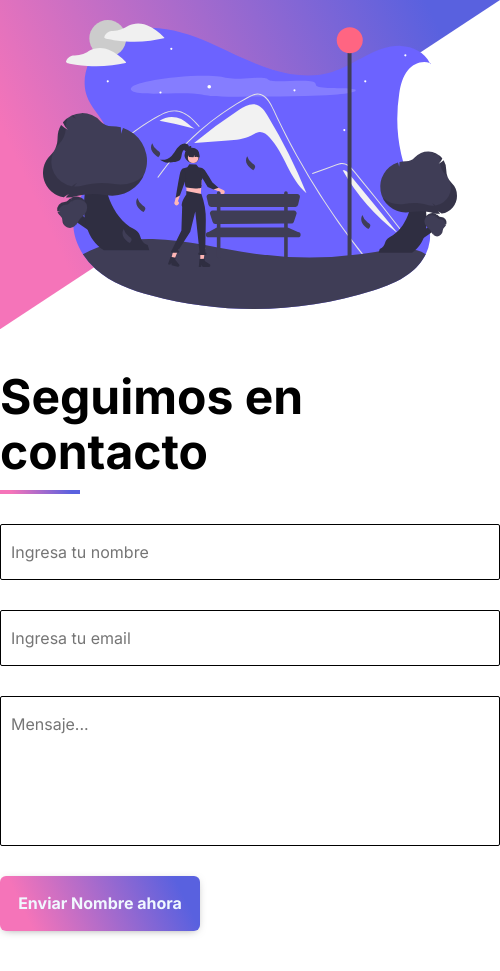
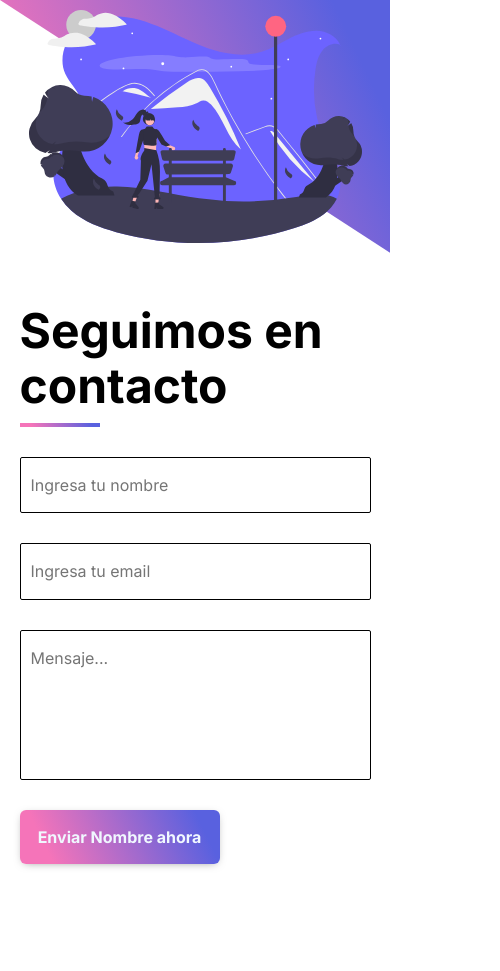
Before and after one commit to mvjimenez17/Formulario-de-Contacto, a plain HTML site: page index.html in a window 390 px wide. Shown: the whole page, 500 px wide, since content can reach past the window. After the commit the page ends 884 px from the top, so only its background shows below. Drawn offline with Linux system fonts and the light colour scheme.

Commit message:
responsive 425

```diff
--- a/estilos.css
+++ b/estilos.css
@@ -131,9 +131,39 @@ body{
         padding: 20px;
     }
 
-    .cntact__img{
+    .contact__img{
         max-width: 400px;
     }
 
 
 }
+
+@media screen  and (max-width: 425px) {
+    :root{
+
+        --contact__columns: 1fr;
+        --contact__rows: max-content 1fr;
+        --clip: polygon(0 0, 100% 100%, 100% 0);
+    }
+
+    .contact__form{
+        grid-column: 1/-1;
+        grid-row: 2/3;
+        padding: 50px 0 20px;
+        width: 90%;
+        min-width: 250px;
+    }
+
+    .contact__picture{
+        grid-column: 1/-2;
+        grid-row: 1/2;
+        justify-content: center;
+        padding: 10px;
+    }
+
+    .contact__img{
+        max-width: 500px;
+    }
+
+
+}
```
